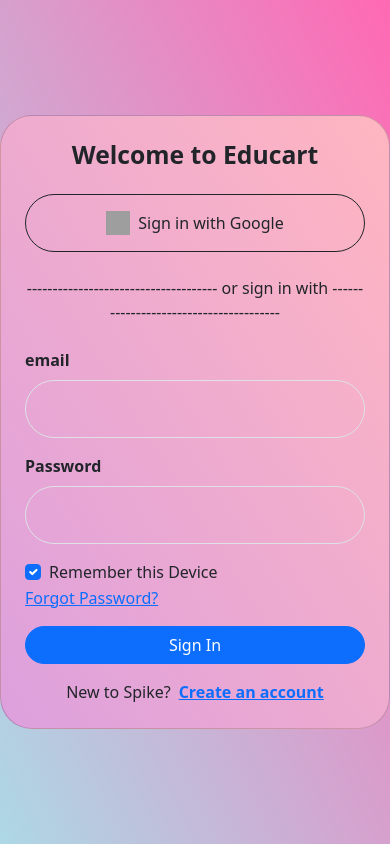
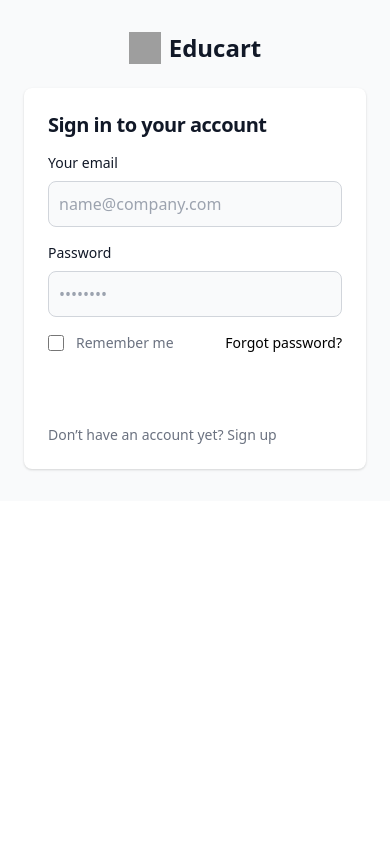
Before and after one commit to IshwikVashishtha/ishwikeducart, a Flask app: page /login in a window 390 px wide. Run offline with Flask 3, Linux system fonts and the light colour scheme; grey boxes are pictures that could not be loaded.

Commit message:
added login form and signup just ui working is still left.until now site is working properly

```diff
--- a/app.py
+++ b/app.py
@@ -1,4 +1,4 @@
-import bson
+# import bson
 import os
 from dotenv import load_dotenv
 from flask import Flask, render_template, request, redirect, url_for
@@ -15,7 +15,7 @@ collection1 = db['users']
 collection2 = db['notes']
 
 users = collection1.find()
-def inser_notes(subject , year,title ,description , file):
+def inser_note(subject , year,title ,description , file):
     collection2.insert_one(
         {
             "subject": subject,
@@ -65,28 +65,17 @@ def notes():
 def resources():
     return render_template("resources.html")
 
-@app.route('/user-profile')
-def userprofile():
-    return render_template("userProfile.html")
+@app.route('/register')
+def register():
+    return render_template("register.html")
 
-@app.route('/login', methods=['GET', 'POST'])
+@app.route('/login')
 def login():
-    if request.method == 'POST':
-        # Access form data
-        email = request.form.get('email')
-        password = request.form.get('password')
-        # Here, you can add your authentication logic
-        # For example, validate the credentials against a database
-        if email == 'testmail@gmail.com' and password == 'testpassword':
-            # Successful login logic
-            return redirect(url_for('userprofile' , username= password))
-        else:
-            # Failed login logic
-            error = 'Invalid username or password'
-            return render_template('login.html', error=error)
-    else:
-        # Render the login page
-        return render_template('login.html')
+    return render_template("login.html")
+
+@app.route('/log-out')
+def logout():
+    return render_template("index.html")
 
 
 if __name__ == "__main__":
--- a/templates/login.html
+++ b/templates/login.html
@@ -3,63 +3,49 @@
 <head>
     <meta charset="UTF-8">
     <meta name="viewport" content="width=device-width, initial-scale=1.0">
-    <link href="https://cdn.jsdelivr.net/npm/bootstrap@5.3.3/dist/css/bootstrap.min.css" rel="stylesheet" integrity="sha384-QWTKZyjpPEjISv5WaRU9OFeRpok6YctnYmDr5pNlyT2bRjXh0JMhjY6hW+ALEwIH" crossorigin="anonymous">
-    <title>User Profile</title>
+    <link href="https://cdn.jsdelivr.net/npm/tailwindcss@2.2.19/dist/tailwind.min.css" rel="stylesheet">
+    <title>Login</title>
 </head>
 <body>
-    <div id="main-wrapper" class="p-0 auth-customizer-none" style="background: linear-gradient(to top right ,#add8e6, #ff69b4);">
-        <div class="auth-login d-flex align-items-center justify-content-center vh-100">
-            <div class="auth-login-wrapper card container p-4  rounded-5" style="background: linear-gradient(to bottom left, #ffb6c1, #dda0dd);">
-                <div class="row align-items-center justify-content-center">
-                    <div class="col-lg-6 d-none d-lg-block">
-                           <a href="{{url_for('index')}}" class="d-flex flex-row align-items-center text-decoration-none">
-<!--                                <img src="https://bootstrapdemos.wrappixel.com/spike/dist/assets/images/logos/logo-dark.svg" alt="Logo-Dark" class="img-fluid me-2">-->
-                                <h4 class="mb-0 fs-3" style="position: relative; left: -10px; background: linear-gradient(to bottom left, #ffb6c1, #dda0dd); text-decoration: none;">Educart</h4>
+    <section class="bg-gray-50 dark:bg-gray-900">
+  <div class="flex flex-col items-center justify-center px-6 py-8 mx-auto md:h-screen lg:py-0">
+      <a href="#" class="flex items-center mb-6 text-2xl font-semibold text-gray-900 dark:text-white">
+          <img class="w-8 h-8 mr-2" src="https://flowbite.s3.amazonaws.com/blocks/marketing-ui/logo.svg" alt="logo">
+          Educart
       </a>
-                        <div class="text-center">
-                            <img src="https://bootstrapdemos.wrappixel.com/spike/dist/assets/images/backgrounds/login-security.png" alt="spike-img" class="img-fluid">
+      <div class="w-full bg-white rounded-lg shadow dark:border md:mt-0 sm:max-w-md xl:p-0 dark:bg-gray-800 dark:border-gray-700">
+          <div class="p-6 space-y-4 md:space-y-6 sm:p-8">
+              <h1 class="text-xl font-bold leading-tight tracking-tight text-gray-900 md:text-2xl dark:text-white">
+                  Sign in to your account
+              </h1>
+              <form class="space-y-4 md:space-y-6" action="{{url_for('login')}}">
+                  <div>
+                      <label for="email" class="block mb-2 text-sm font-medium text-gray-900 dark:text-white">Your email</label>
+                      <input type="email" name="email" id="email" class="bg-gray-50 border border-gray-300 text-gray-900 rounded-lg focus:ring-primary-600 focus:border-primary-600 block w-full p-2.5 dark:bg-gray-700 dark:border-gray-600 dark:placeholder-gray-400 dark:text-white dark:focus:ring-blue-500 dark:focus:border-blue-500" placeholder="name@company.com" required="">
+                  </div>
+                  <div>
+                      <label for="password" class="block mb-2 text-sm font-medium text-gray-900 dark:text-white">Password</label>
+                      <input type="password" name="password" id="password" placeholder="••••••••" class="bg-gray-50 border border-gray-300 text-gray-900 rounded-lg focus:ring-primary-600 focus:border-primary-600 block w-full p-2.5 dark:bg-gray-700 dark:border-gray-600 dark:placeholder-gray-400 dark:text-white dark:focus:ring-blue-500 dark:focus:border-blue-500" required="">
+                  </div>
+                  <div class="flex items-center justify-between">
+                      <div class="flex items-start">
+                          <div class="flex items-center h-5">
+                            <input id="remember" aria-describedby="remember" type="checkbox" class="w-4 h-4 border border-gray-300 rounded bg-gray-50 focus:ring-3 focus:ring-primary-300 dark:bg-gray-700 dark:border-gray-600 dark:focus:ring-primary-600 dark:ring-offset-gray-800" required="">
+                          </div>
+                          <div class="ml-3 text-sm">
+                            <label for="remember" class="text-gray-500 dark:text-gray-300">Remember me</label>
                           </div>
                       </div>
-                    <div class="col-lg-6 ">
-                        <h2 class="mb-4 fs-8 fw-bolder text-center">Welcome to Educart</h2>
-                        <div class="d-grid gap-3 mb-4">
-                            <a class="btn btn-outline-dark d-flex align-items-center justify-content-center py-3 rounded-5" href="javascript:void(0)" role="button">
-                                <img src="https://bootstrapdemos.wrappixel.com/spike/dist/assets/images/svgs/google-icon.svg" alt="spike-img" class="me-2" width="24" height="24">
-                                Sign in with Google
-                            </a>
+                      <a href="#" class="text-sm font-medium text-primary-600 hover:underline dark:text-primary-500">Forgot password?</a>
                   </div>
-                        <div class="text-center  mb-4">
-                            <p class="fs-6">------------------------------------- or sign in with ---------------------------------------</p>
-                        </div>
-                        <form action="{{url_for('login')}}" method="POST">
-                            <div class="mb-3">
-                                <label for="email" class="form-label fw-bold">email</label>
-                                <input type="email" class="form-control py-3 rounded-5 bg-transparent" name="email" id="exampleInputEmail1" aria-describedby="emailHelp">
-                            </div>
-                            <div class="mb-3">
-                                <label for="password" class="form-label fw-bold">Password</label>
-                                <input type="password" class="form-control py-3 rounded-5 bg-transparent" name="password" id="exampleInputPassword1">
-                            </div>
-                            <div class="d-md-flex align-items-center justify-content-between mb-3">
-                                <div class="form-check">
-                                    <input class="form-check-input" type="checkbox" value="" id="flexCheckChecked" checked>
-                                    <label class="form-check-label" for="flexCheckChecked">
-                                        Remember this Device
-                                    </label>
-                                </div>
-                                <a class="text-primary fw-medium" href="../dark/authentication-forgot-password.html">Forgot Password?</a>
-                            </div>
-                            <button type="submit" class="btn btn-primary w-100 mb-3 rounded-5">Sign In</button>
-                            <div class="d-flex justify-content-center">
-                                <p class="mb-0 me-2">New to Spike?</p>
-                                <a class="text-primary fw-bold" href="../dark/authentication-register.html">Create an account</a>
-                            </div>
+                  <button type="submit" class="w-full text-white bg-primary-600 hover:bg-primary-700 focus:ring-4 focus:outline-none focus:ring-primary-300 font-medium rounded-lg text-sm px-5 py-2.5 text-center dark:bg-primary-600 dark:hover:bg-primary-700 dark:focus:ring-primary-800">Sign in</button>
+                  <p class="text-sm font-light text-gray-500 dark:text-gray-400">
+                      Don’t have an account yet? <a href="{{url_for('register')}}" class="font-medium text-primary-600 hover:underline dark:text-primary-500">Sign up</a>
+                  </p>
               </form>
           </div>
       </div>
   </div>
-        </div>
-    </div>
-    <script src="https://cdn.jsdelivr.net/npm/bootstrap@5.3.3/dist/js/bootstrap.bundle.min.js" integrity="sha384-YvpcrYf0tY3lHB60NNkmXc5s9fDVZLESaAA55NDzOxhy9GkcIdslK1eN7N6jIeHz" crossorigin="anonymous"></script>
+</section>
 </body>
 </html>
```
Also changed, not shown: static/css/style.css (+16 -9 lines), templates/Notes.html (+7 -22 lines), templates/footer.html (+33 -12 lines), templates/header.html (+4 -6 lines), templates/index.html (+6 -21 lines), templates/register.html (added, +52 -0 lines), templates/resources.html (+8 -22 lines), templates/userProfile.html (deleted, +0 -74 lines), 1 other file. Lines whose indentation alone changed are shown as unchanged.
